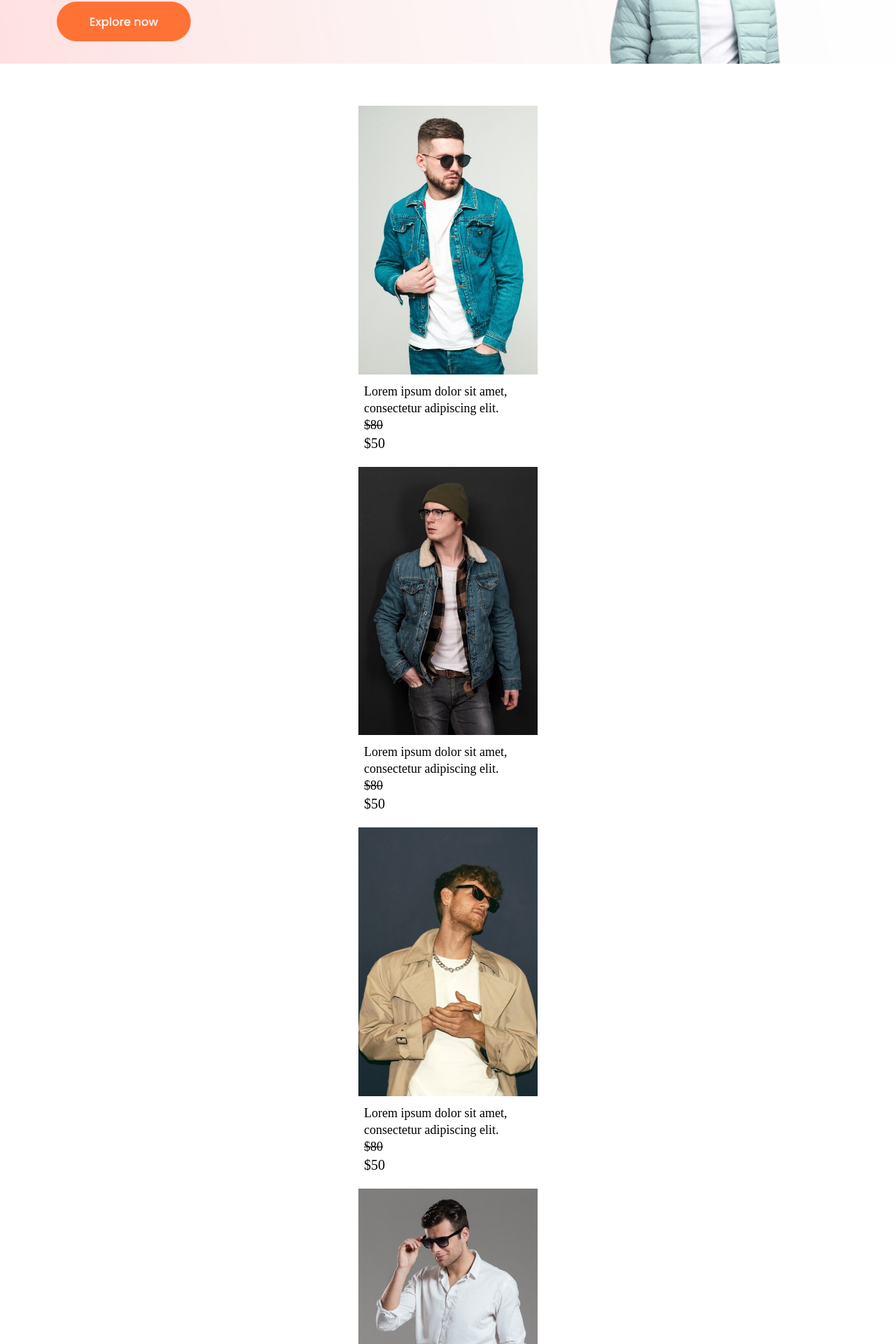
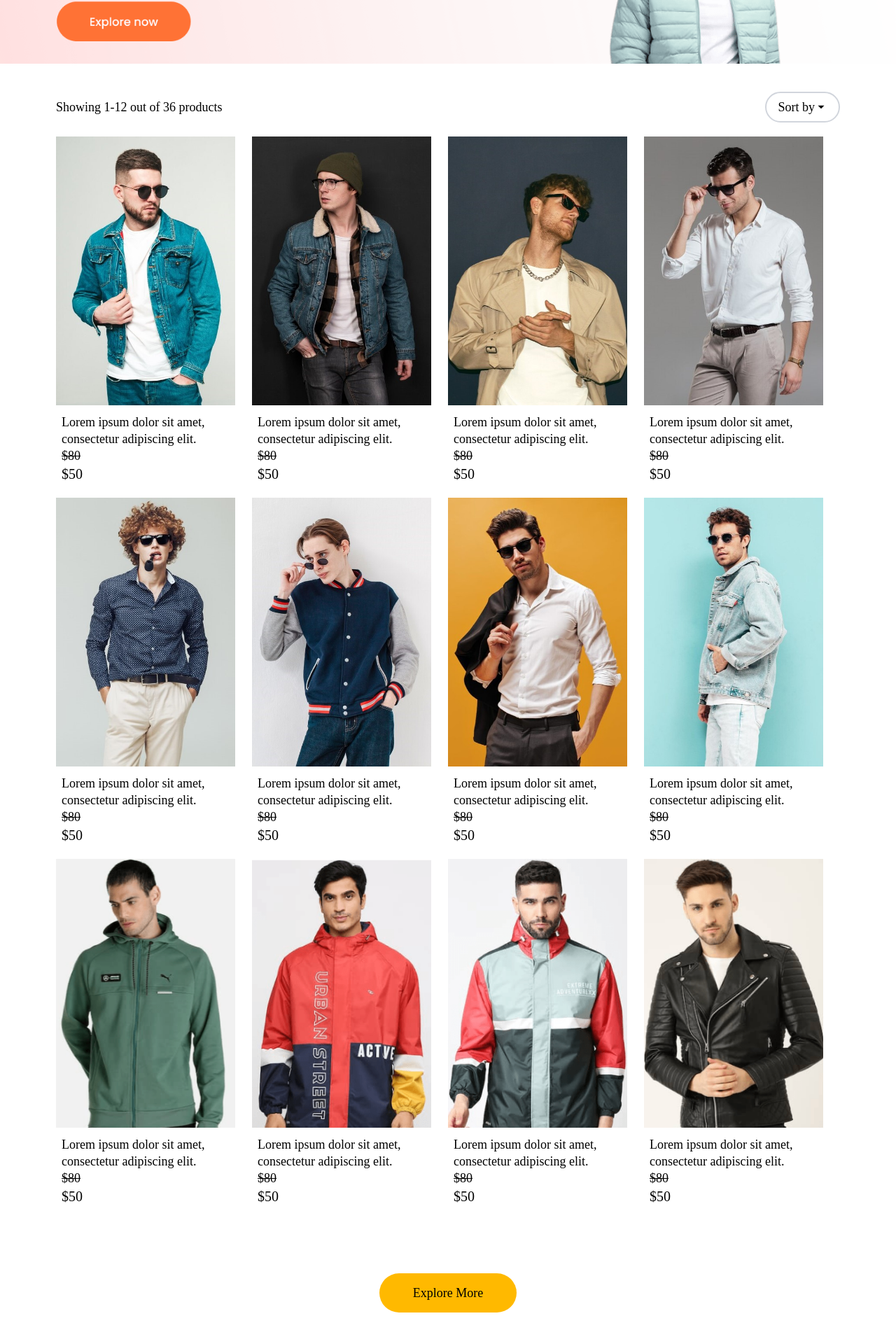
Before and after one commit to riyudev/E-Commerce-Website, a React (Vite) app: page /mens in a window 1280 px wide. Shown: the part 280-2200 px from the top of the page at 70% size. Built offline with nearby package versions, Linux system fonts and the light colour scheme; a web font is replaced by a local one.

Commit message:
designed shopCategory

```diff
--- a/src/pages/ShopCategory.jsx
+++ b/src/pages/ShopCategory.jsx
@@ -1,6 +1,7 @@
 import React, { useContext } from "react";
 import { ShopContext } from "../context/ShopContext";
 import Item from "../components/Items";
+import { IoMdArrowDropdown } from "react-icons/io";
 
 const ShopCategory = (props) => {
   const { allProduct } = useContext(ShopContext);
@@ -10,7 +11,20 @@ const ShopCategory = (props) => {
       <div className="mt-24 mb-10">
         <img src={props.banner} alt="" />
       </div>
-      <div>
+
+      <div className="mb-24">
+        <div className="flex items-center justify-between">
+          <p>
+            <span className="font-sfproSemiBold">Showing 1-12</span> out of 36
+            products
+          </p>
+
+          <button className="flex items-center rounded-full border-2 p-2 px-4">
+            Sort by <IoMdArrowDropdown />
+          </button>
+        </div>
+
+        <div className="grid grid-cols-4 space-x-6">
           {allProduct.map((item, i) => {
             if (props.category === item.category) {
               return (
@@ -29,6 +43,11 @@ const ShopCategory = (props) => {
           })}
         </div>
       </div>
+
+      <button className="rounded-full bg-amber-400 px-12 py-4 hover:bg-amber-500">
+        Explore More
+      </button>
+    </div>
   );
 };
 
```
Lines whose indentation alone changed are shown as unchanged.
